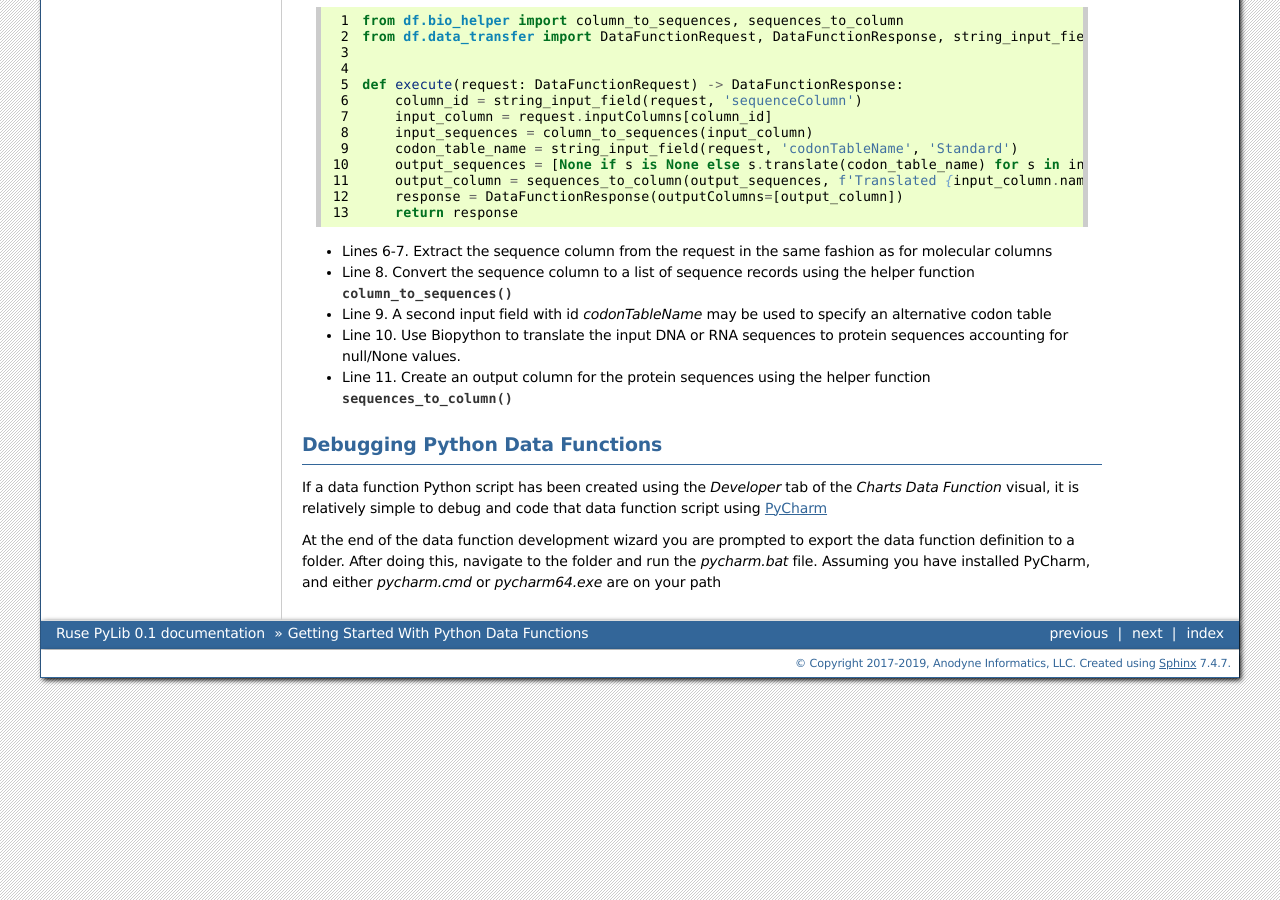
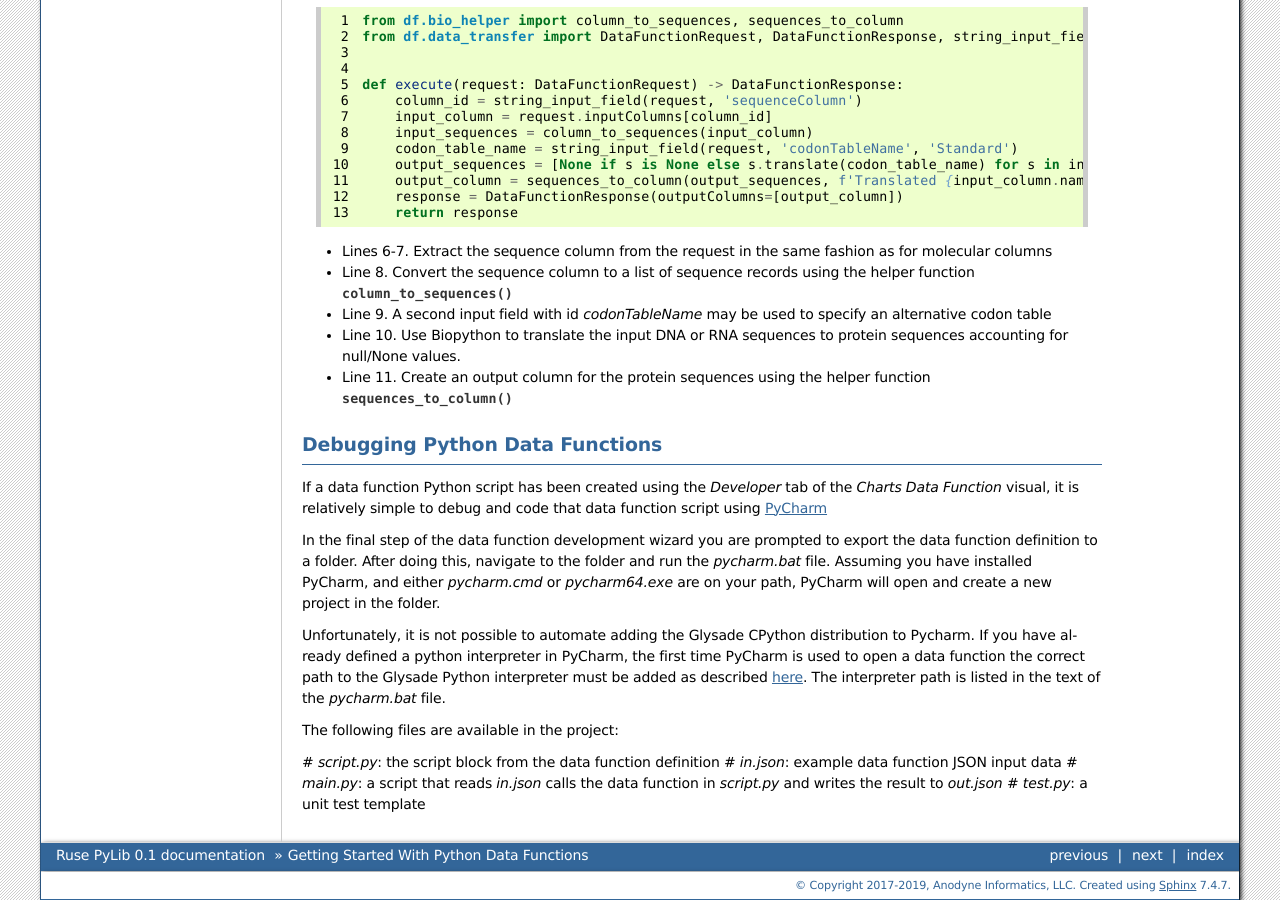
Before and after one commit to Glysade/DataFxnPylib, a Sphinx documentation site: the page built from pylib_3.9.7/doc/getting_started.rst, in a window 1280 px wide and 900 px high, scrolled down 1735 px. Built offline with Sphinx 7.4.7, drawn with Linux system fonts in a browser that asks for light colours.

Commit message:
Documentation updates
Signed-off-by: Gareth Jones <java.jones@gmail.com>

```diff
--- a/pylib_3.9.7/doc/getting_started.rst
+++ b/pylib_3.9.7/doc/getting_started.rst
@@ -135,6 +135,19 @@ Debugging Python Data Functions
 If a data function Python script has been created using the *Developer* tab of the *Charts* *Data Function* visual, it
 is relatively simple to debug and code that data function script using `PyCharm <https://www.jetbrains.com/pycharm/>`_
 
-At the end of the data function development wizard you are prompted to export the data function definition to a folder.
+In the final step of the data function development wizard you are prompted to export the data function definition to a folder.
 After doing this, navigate to the folder and run the *pycharm.bat* file.  Assuming you have installed PyCharm, and
-either *pycharm.cmd* or *pycharm64.exe* are on your path
+either *pycharm.cmd* or *pycharm64.exe* are on your path, PyCharm will open and create a new project in the folder.
+
+Unfortunately, it is not possible to automate adding the Glysade CPython distribution to Pycharm.  If you have already
+defined a python interpreter in PyCharm, the first time
+PyCharm is used to open a data function the correct path to the Glysade Python interpreter must be added as described
+`here <https://www.jetbrains.com/help/pycharm/configuring-python-interpreter.html>`_. The interpreter path is listed
+in the text of the *pycharm.bat* file.
+
+The following files are available in the project:
+
+# *script.py*: the script block from the data function definition
+# *in.json*: example data function JSON input data
+# *main.py*: a script that reads *in.json* calls the data function in *script.py* and writes the result to *out.json*
+# *test.py*: a unit test template
```
